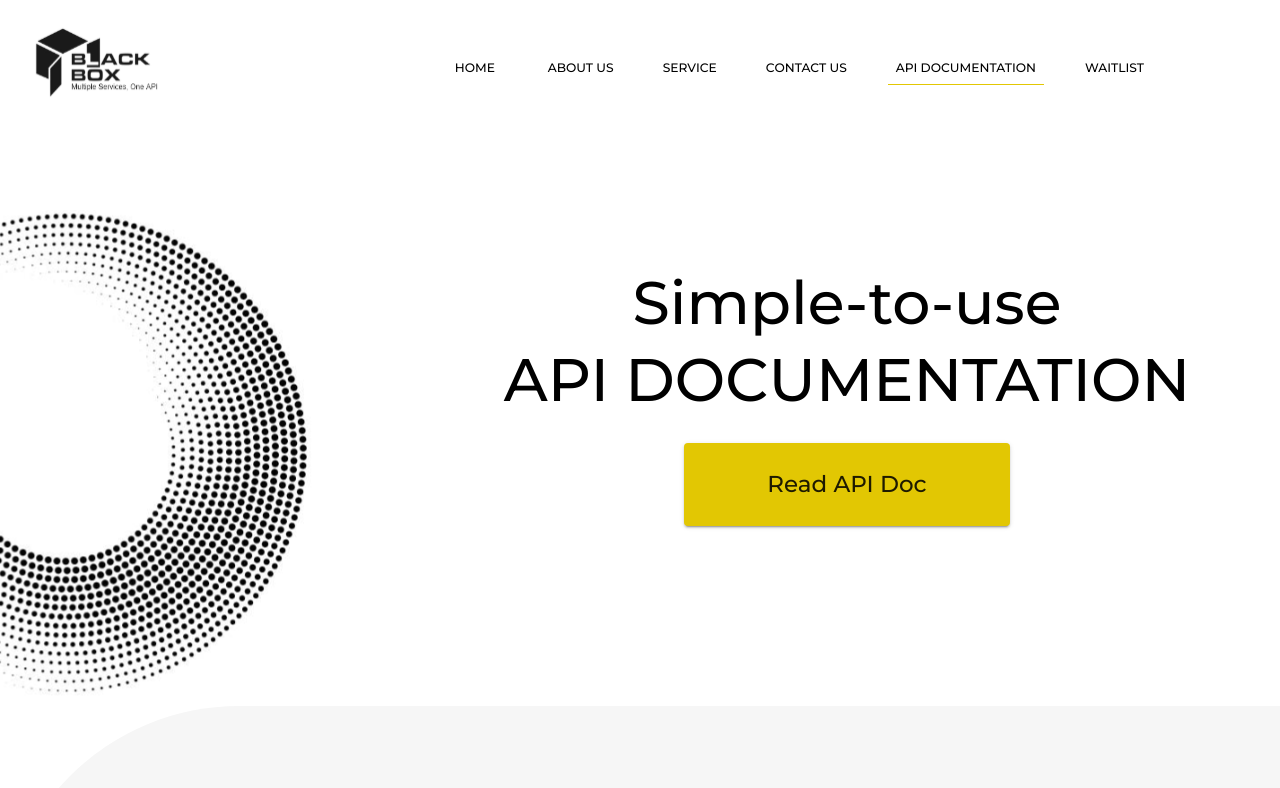
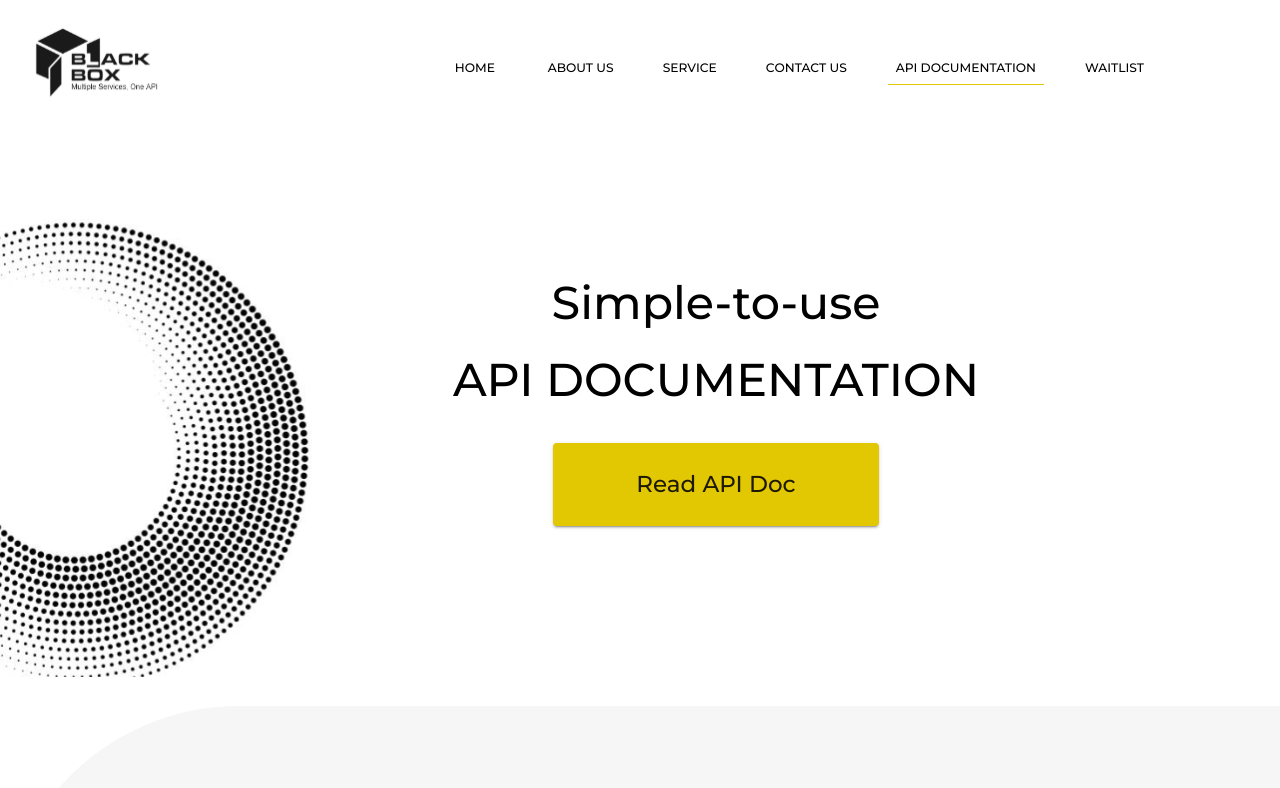
Before and after one commit to devcenterinnovation/BlacBoxWebsite, a React (Create React App) app: page /doc in a window 1280 px wide. Shown: the top 788 px of the page. Built offline with nearby package versions, Linux system fonts and the light colour scheme.

Commit message:
animation

```diff
--- a/src/pages/documentation.jsx
+++ b/src/pages/documentation.jsx
@@ -16,6 +16,7 @@ import NavBar from "../component/layout/nav"
 import wheelImage from "../images/doc/doc_wheel.svg"
 import wheelImageMobile from "../images/doc/doc_wheel_mobile.svg"
 
+import '../style/css/doc.css'
 
 const serviceList = [
   "Bank Services",
@@ -41,24 +42,39 @@ export default function DocumentationPage() {
       >
         <Box
           position={{ xs: "absolute", md: "relative" }}
-          left={{xs:"-67px", sm:"-106px", md:"-151px"}}
-          top={{ xs: "30px", md: "99px" }}
-          zIndex="-1"
+          left={{ xs: "-67px", sm: "-106px", md: "-151px" }}
+          // top={{ xs: "30px", md: "99px" }}
+          top={{ sm: "66px", md: "93px" }}
+          zIndex={{xs:"-1",md:"1"}}
           width={"100%"}
           maxWidth={{ xs: "323px", sm: "334px", md: "473px" }}
+          height={{ xs: "323px", sm: "334px", md: "473px" }}
+          padding={{ xs: "7px", sm: "11px", md: "15px" }}
+          overflow="hidden"
         >
-          <img src={isSm ?  wheelImageMobile : wheelImage} alt="wheelimage " width="100%" />
+          <img
+            onMouseEnter={(e) => (e.target.style.animationName = "moveWheel")}
+            id="imageWheel"
+            src={isSm ? wheelImageMobile : wheelImage}
+            alt="wheelimage "
+            height="100%"
+          />
         </Box>
         <Box
           maxWidth={{ md: "820px" }}
           width="100%"
-          mt={{xs:"68px", sm:"100px", md:"153px"}}
-          ml={{xs:"0px",sm:"-20px"}}
+          mt={{ xs: "68px", sm: "100px", md: "153px" }}
+          ml={{ xs: "0px", md: "-151px" }}
+          // ml={{xs:"0px",sm:"-20px"}}
           pr={"32px"}
-          pl={{xs:"32px",sm:"0px"}}
+          pl={{ xs: "32px", sm: "0px" }}
           textAlign="center"
         >
-          <Typography fontSize={{xs:"20px", sm:"33px", md:"60px"}} lineHeight={{xs:"42px",md:"77px"}} fontWeight={"416"}>
+          <Typography
+            fontSize={{ xs: "20px", sm: "33px", md: "46px" }}
+            lineHeight={{ xs: "42px", md: "77px" }}
+            fontWeight={"416"}
+          >
             Simple-to-use
             <br /> API DOCUMENTATION
           </Typography>
@@ -69,7 +85,7 @@ export default function DocumentationPage() {
               mt: { xs: "15px", sm: "17px", md: "25px" },
               width: "100%",
               fontSize: { xs: "16px", md: "23px" },
-              textTransform:"capitalize",
+              textTransform: "capitalize",
               height: { xs: "46px", md: "83px" },
               maxWidth: { xs: "200px", sm: "230px", md: "326px" },
             }}
@@ -192,11 +208,11 @@ export default function DocumentationPage() {
                     <Button
                       sx={{
                         backgroundColor: "#E2C703",
-                        fontSize: { xs: "12px"},
+                        fontSize: { xs: "12px" },
                         fontWeight: "600",
-                        width:"100%",
+                        width: "100%",
                         color: "black",
-                        maxWidth:{xs:"158px", sm:"112px", md:"158px"},
+                        maxWidth: { xs: "158px", sm: "112px", md: "158px" },
                         // px:"32px",
                         height: "46px",
                         "&:hover": {
--- a/src/pages/home.jsx
+++ b/src/pages/home.jsx
@@ -346,7 +346,7 @@ export default function HomePage() {
                   <img src={item.img} alt={item.title + "logo"} height="100%" />
                 </Box>
                 <Box pb={"58px"}>
-                  <Typography> {item.text} </Typography>
+                  <Typography textAlign="justify"> {item.text} </Typography>
                 </Box>
               </Box>
             </Box>
--- /dev/null
+++ b/src/style/css/doc.css
@@ -0,0 +1,53 @@
+
+@keyframes moveWheel {
+  5%{
+    transform:scale(2.1);
+    left:-250px;
+  }
+
+  10%{
+    transform:scale(2.01);
+    left:-240px;
+  }
+  15%{
+    transform:scale(2.1);
+    left:-250px;
+  }
+  30%{
+    transform:scale(2.1);
+    left:-250px;
+  }
+  70%{
+    transform:scale(1.9);
+    left:-200px;
+  }
+  98%{
+    transform:scale(1);
+    left:10px;
+  }
+  99%{
+    transform:scale(1);
+    left:-10px;
+  }
+  100%{
+    transform:scale(1);
+    left:0px;
+  }
+}
+
+#imageWheel {
+  /* transform:scale(1.9);
+    left:-230px; */
+  position:absolute;
+}
+
+
+@media  (min-width:900px) {
+  #imageWheel:hover {
+    /* animation-name: "moveWheel"; */
+    animation-duration: 3s;
+    animation-delay: 1s;
+    animation-iteration-count: infinite;
+  }
+
+}
```
